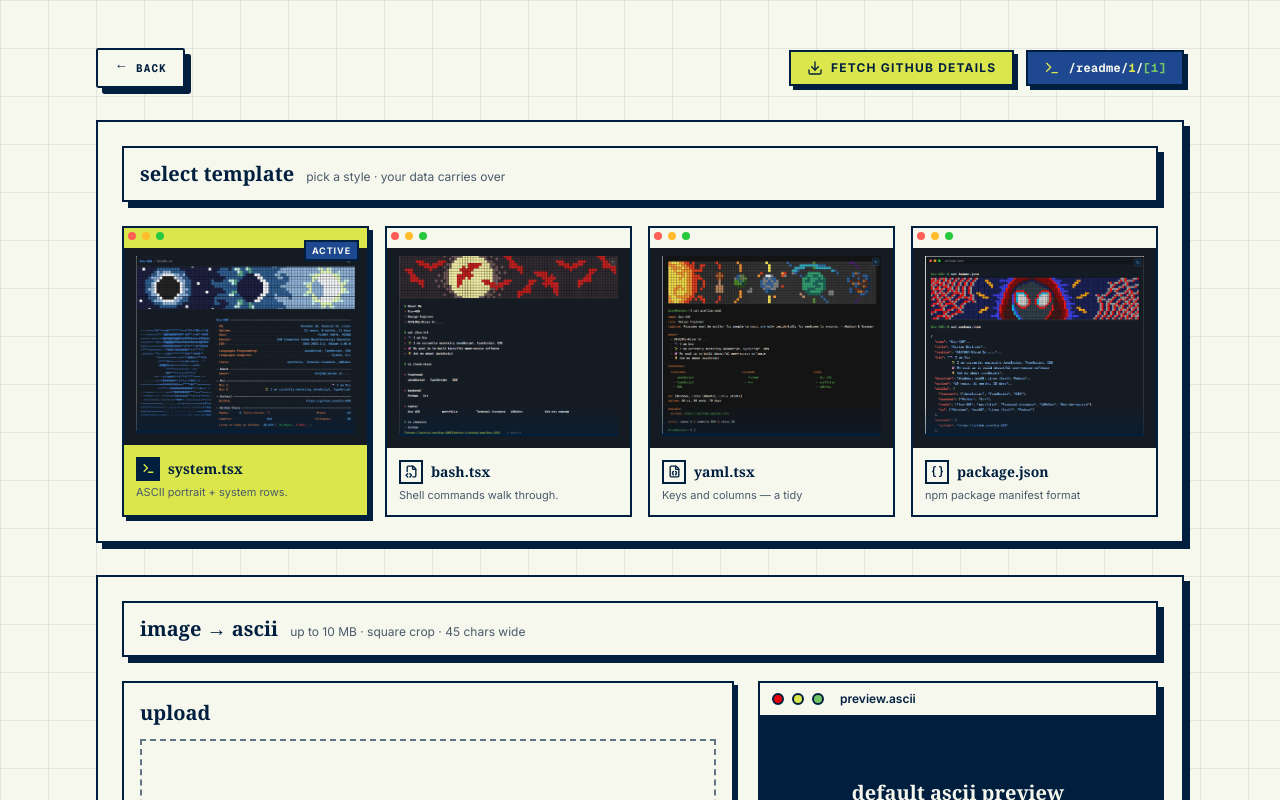
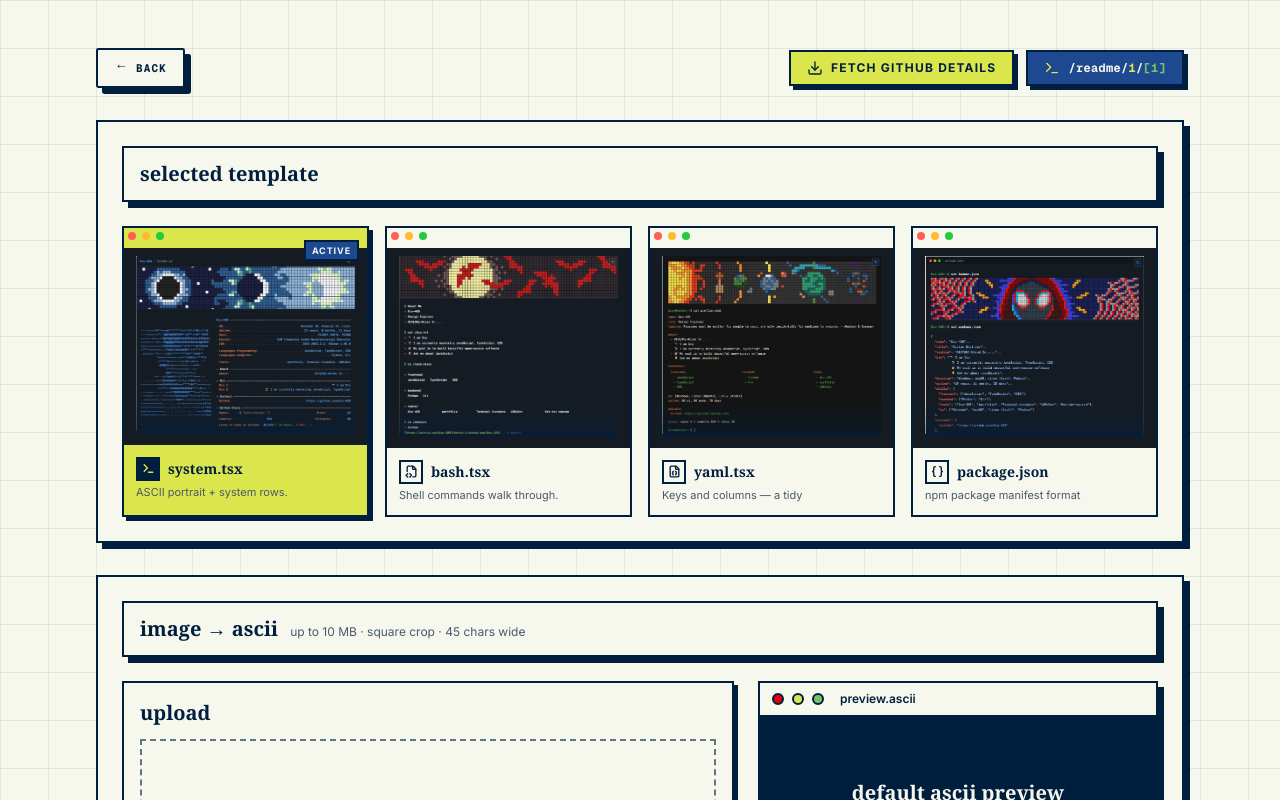
Before and after one commit to Dru-429/github-wrapped, a Next.js app: page /readme/1/1 in a window 1280 px wide. Shown: the top 800 px of the page. Built offline with nearby package versions, Linux system fonts and the light colour scheme.

Commit message:
Remove trail componets

```diff
--- a/components/editor/sections/Selected.tsx
+++ b/components/editor/sections/Selected.tsx
@@ -56,10 +56,7 @@ export default function Selected({ templateNo, setTemplateNo }: SelectedProps) {
         <div className="boxy mb-6 flex items-center justify-between bg-cream px-4 py-3">
           <div className="flex items-baseline gap-3">
             <span className="font-display text-xl font-bold text-ink">
-              select template
-            </span>
-            <span className="text-xs text-muted-foreground">
-              pick a style · your data carries over
+              selected template
             </span>
           </div>
         </div>
--- a/components/editor/templateEditor.tsx
+++ b/components/editor/templateEditor.tsx
@@ -28,6 +28,7 @@ import {
 } from './editor-state'
 import BannerInput from './sections/Banner'
 import Copy from './ui/Copy'
+import Selected from './sections/Selected'
 
 // Default fallback parameters if props are omitted
 const HARDCODED_USERNAME = 'dru-429'
@@ -147,6 +148,7 @@ export default function TemplateEditor({
   return (
     <div className='w-full boxy bg-cream p-4 md:p-6'>
       <div className='mx-auto max-w-6xl'>
+
         <div className='boxy mb-6 flex items-center justify-between bg-cream px-4 py-3'>
           <div className='flex items-center gap-3 text-ink'>
             <button
--- a/components/landing.tsx
+++ b/components/landing.tsx
@@ -1,24 +1,17 @@
 'use client'
 
-import { useState } from 'react'
 import Navbar from './landing_ui/Navbar';
 import Hero from './landing_ui/Hero';
 import Features from './landing_ui/Features';
 import Footer from './landing_ui/Footer';
-import TemplateEditor from './editor/templateEditor';
-import ImageUpload from './editor/sections/ImageUpload';
-import type { ReadmeTemplate } from './editor/editor-state'
 
 export default function LandingPage() {
-  const [template, setTemplate] = useState<ReadmeTemplate>({})
 
   return (
     <main className='bg-grid min-h-screen bg-background'>
       <div className='mx-auto max-w-7xl px-4 py-6 md:px-8 md:py-8'>
         <Navbar />
         <Hero />
-        <ImageUpload setTemplateAction={setTemplate} />
-        <TemplateEditor template={template} setTemplateAction={setTemplate} />
         <Features />  {/* Feature + Gallery + Reviews + Faq */}
         <Footer />
       </div>
```
